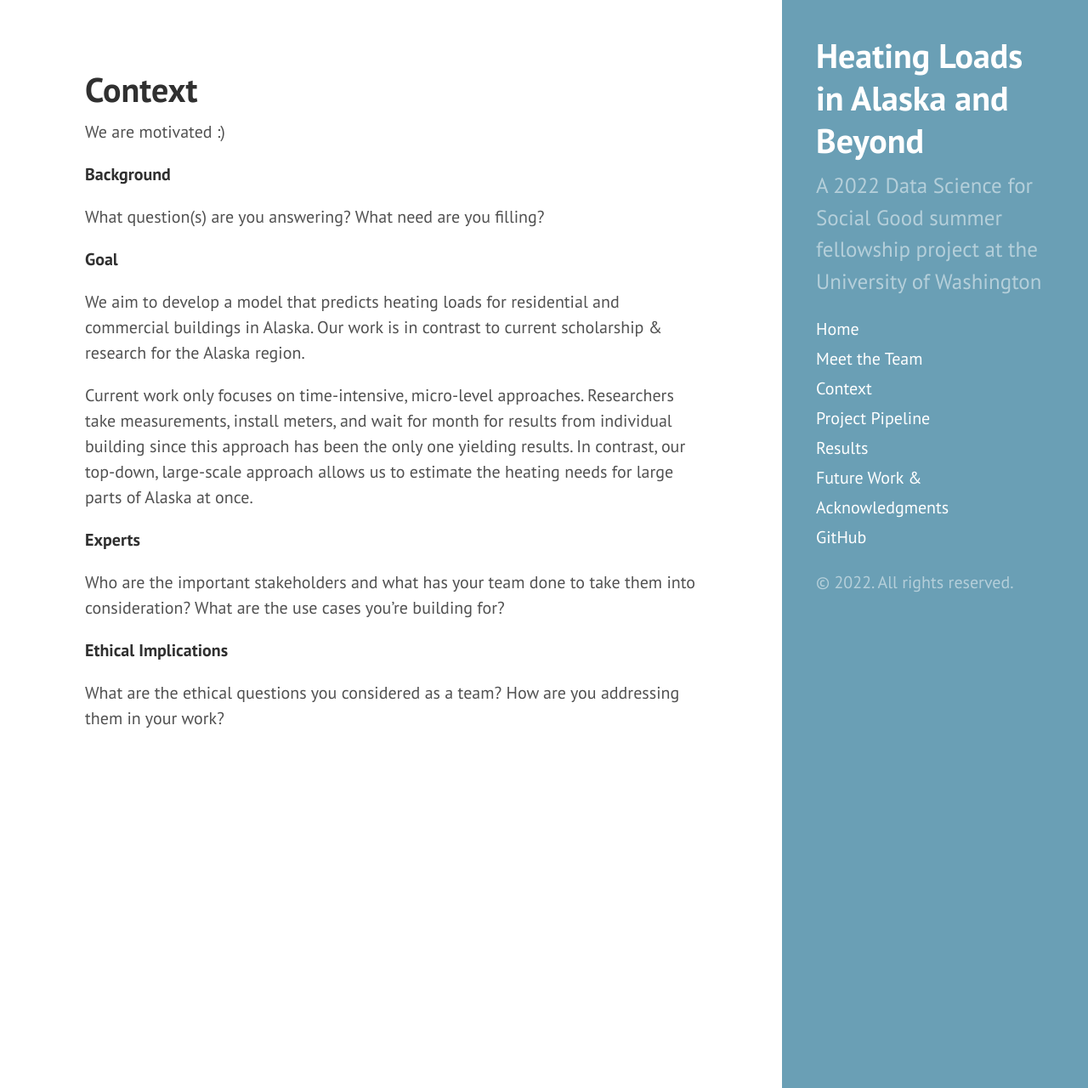
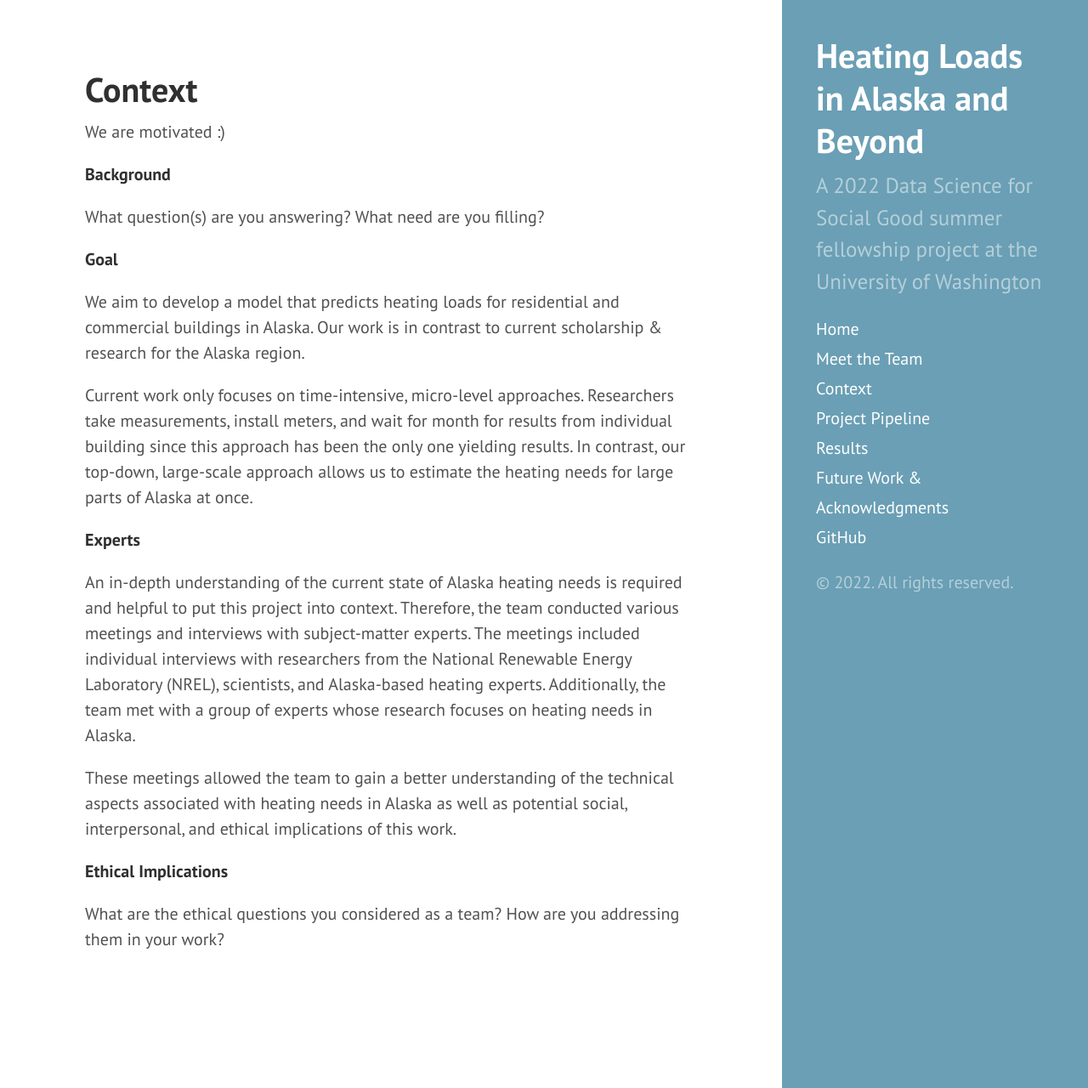
Before and after one commit to uwescience/DSSG2022_heating_loads, a Jekyll site: the page built from context.md, in a window 1280 px wide and 1280 px high. Shown: the whole window at 85% size. Built offline with Jekyll 4.4.1, drawn with Linux system fonts in a browser that asks for light colours.

Commit message:
Update context.md

```diff
--- a/context.md
+++ b/context.md
@@ -18,8 +18,9 @@ In contrast, our top-down, large-scale approach allows us to estimate the heatin
 
 **Experts**
 
-Who are the important stakeholders and what has your team done to take them into consideration?
-What are the use cases you’re building for?
+An in-depth understanding of the current state of Alaska heating needs is required and helpful to put this project into context. Therefore, the team conducted various meetings and interviews with subject-matter experts. The meetings included individual interviews with researchers from the National Renewable Energy Laboratory (NREL), scientists, and Alaska-based heating experts. Additionally, the team met with a group of experts whose research focuses on heating needs in Alaska.
+
+These meetings allowed the team to gain a better understanding of the technical aspects associated with heating needs in Alaska as well as potential social, interpersonal, and ethical implications of this work.
 
 **Ethical Implications**
 
```
